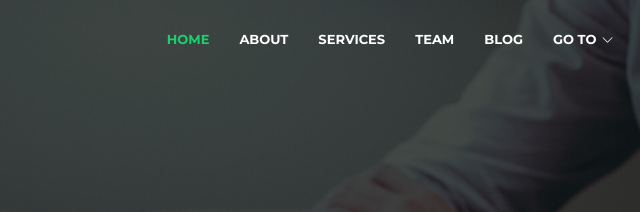
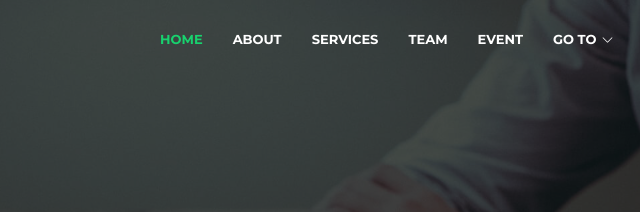
Before and after one commit to MozillaUOV/mozillauov, a plain HTML site: page index.html in a window 1280 px wide. Shown: the top 212 px of the page, 506-1146 px from the left. Drawn offline with nearby package versions, Linux system fonts and the light colour scheme.

Commit message:
Update index.html
index change

```diff
--- a/index.html
+++ b/index.html
@@ -54,7 +54,7 @@
               <li><a class="nav-link scrollto" href="#services">Services</a></li>
 
               <li><a class="nav-link scrollto" href="#team">Team</a></li>
-              <li><a class="nav-link  " href="blog.html">Blog</a></li>
+              <li><a class="nav-link  " href="#">Event</a></li>
               <li class="dropdown"><a href="#"><span>Go To</span> <i class="bi bi-chevron-down"></i></a>
                 <ul>
                   <li><a href="#">Mozilla Srilanka</a></li>
```
